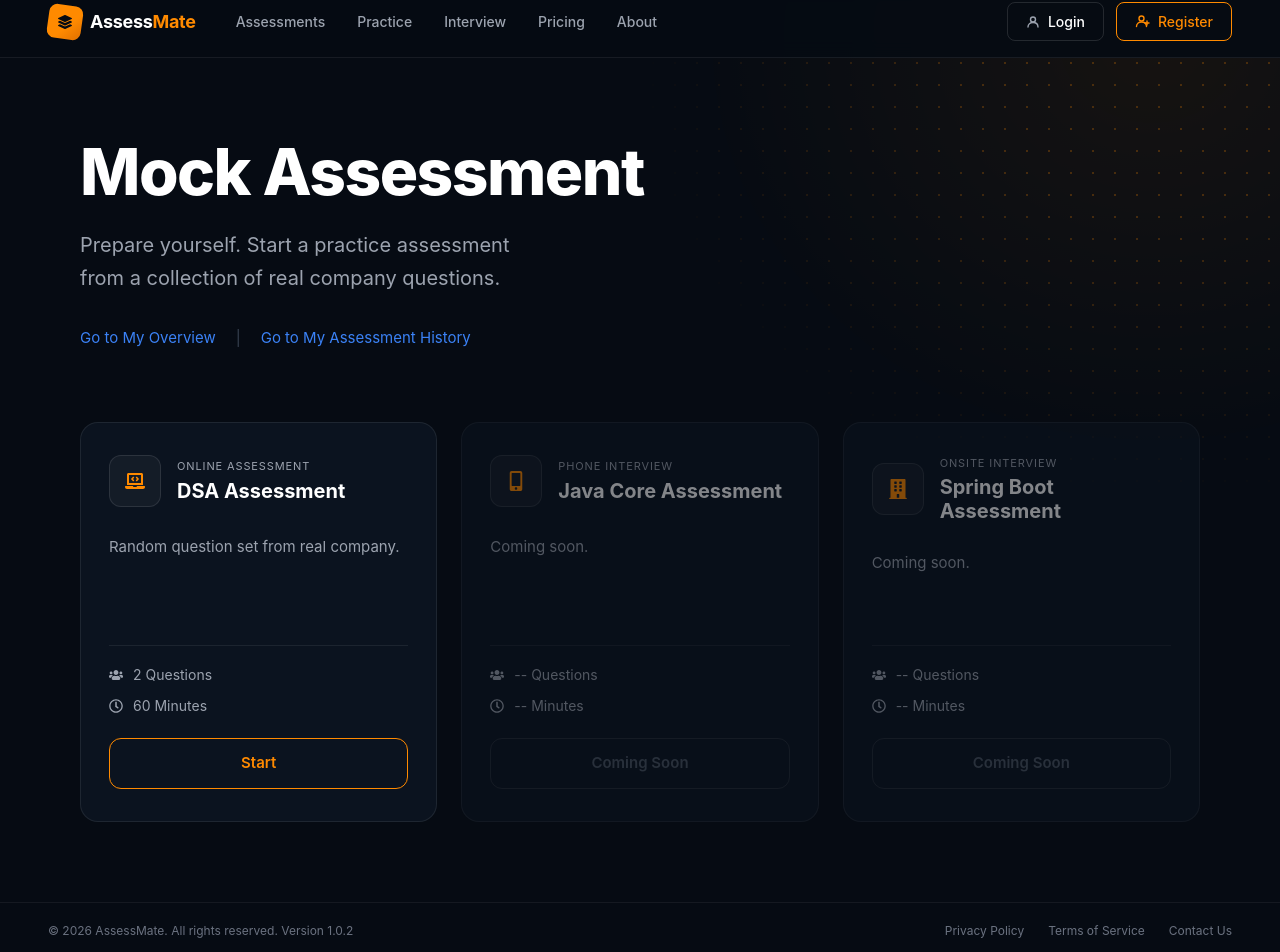
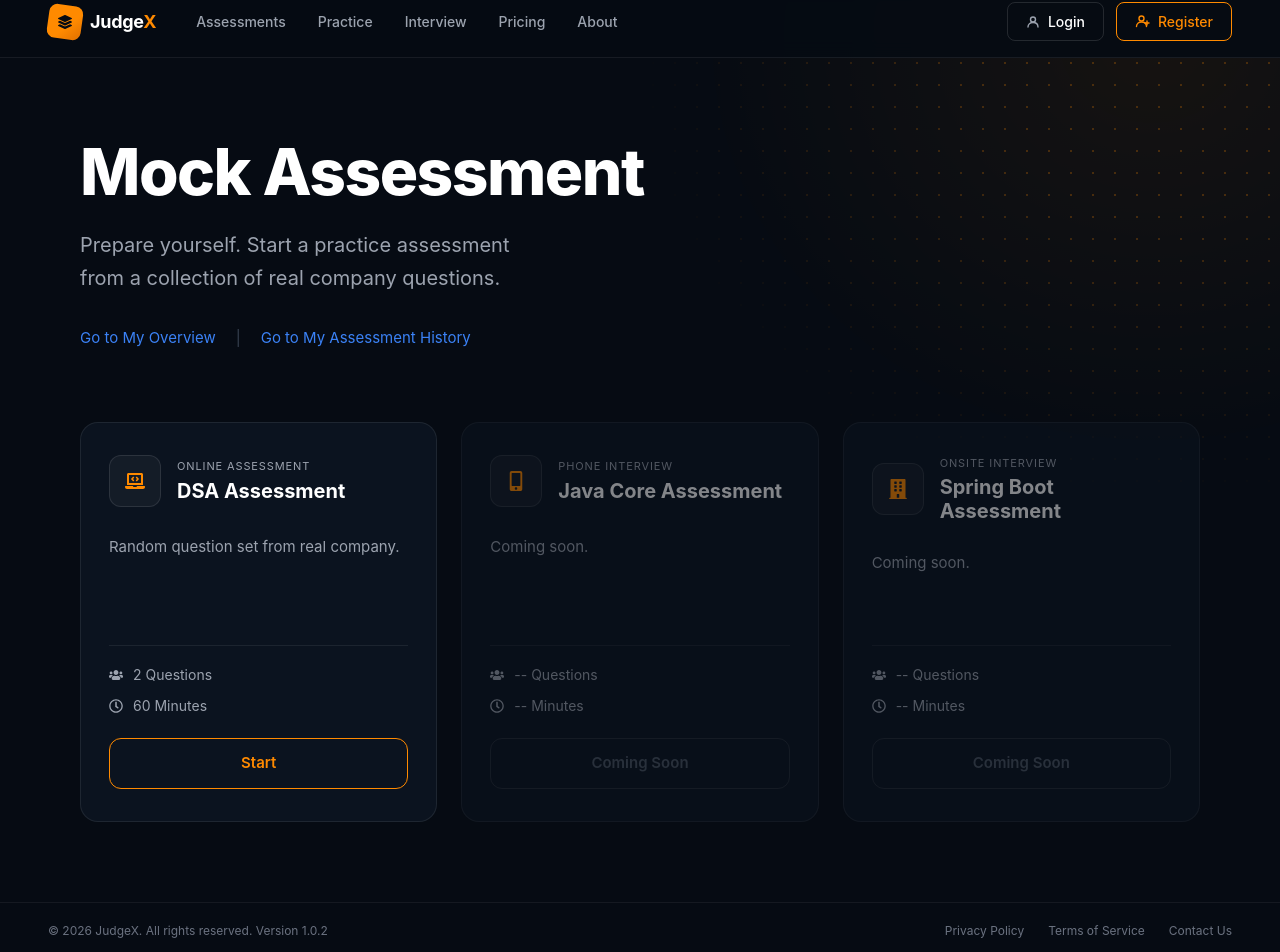
Before and after one commit to asit6371/Online-Assessment-Frontend, a React (Vite) app: page / in a window 1280 px wide. Shown: the part 14-966 px from the top of the page. Built offline with nearby package versions, Linux system fonts and the light colour scheme.

Commit message:
Updated Brand Name to JudgeX

```diff
--- a/src/pages/LandingPage.tsx
+++ b/src/pages/LandingPage.tsx
@@ -165,7 +165,7 @@
               />
             </div>
             <span style={{ fontSize: 18, fontWeight: 700, letterSpacing: "-0.3px" }}>
-              Assess<span style={{ color: "#FF8A00" }}>Mate</span>
+              Judge<span style={{ color: "#FF8A00" }}>X</span>
             </span>
           </div>
 
@@ -585,7 +585,7 @@
             color: "#6B7280",
           }}
         >
-          <span>© 2026 AssessMate. All rights reserved. Version 1.0.2</span>
+          <span>© 2026 JudgeX. All rights reserved. Version 1.0.2</span>
           <div className="flex gap-6">
             {["Privacy Policy", "Terms of Service", "Contact Us"].map((item) => (
               <span
--- a/src/pages/QuestionPage.tsx
+++ b/src/pages/QuestionPage.tsx
@@ -29,7 +29,7 @@
   const [leftTab, setLeftTab] = useState<"problem" | "submissions">("problem");
   const [showHint, setShowHint] = useState(false);
   const [consoleOutput, setConsoleOutput] = useState(
-    "Welcome to AssessMate Online Judge.\nRun your code to see output here...\n>"
+    "Welcome to JudgeX Online Judge.\nRun your code to see output here...\n>"
   );
 
   const intervalRef = useRef<ReturnType<typeof setInterval> | null>(null);
@@ -233,7 +233,7 @@
           setConsoleOutput(lines.join("\n") + "\n>");
         } else {
           setConsoleOutput(
-            "Welcome to AssessMate Online Judge.\nRun your code to see output here...\n>"
+            "Welcome to JudgeX Online Judge.\nRun your code to see output here...\n>"
           );
         }
       } else {
@@ -242,7 +242,7 @@
         setRunResult(null);
         setSubmissionResult(null);
         setConsoleOutput(
-          "Welcome to AssessMate Online Judge.\nRun your code to see output here...\n>"
+          "Welcome to JudgeX Online Judge.\nRun your code to see output here...\n>"
         );
       }
     } catch (err) {
@@ -1222,7 +1222,7 @@
                 <button
                   onClick={() =>
                     setConsoleOutput(
-                      "Welcome to AssessMate Online Judge.\nRun your code to see output here...\n>"
+                      "Welcome to JudgeX Online Judge.\nRun your code to see output here...\n>"
                     )
                   }
                   style={{
```
